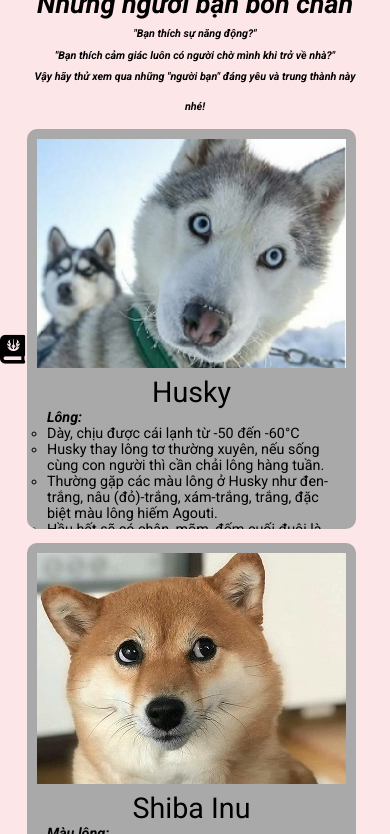
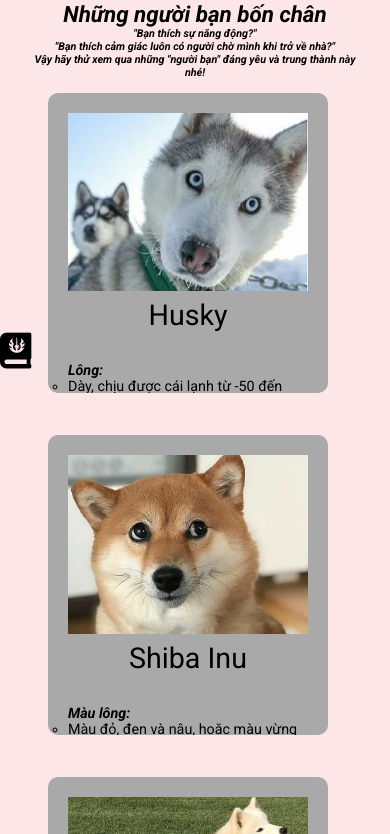
Before and after one commit to holedev/pet-shop, a plain HTML site: page page_Dog.html in a window 390 px wide. Shown: the part 71-905 px from the top of the page. Drawn offline with Linux system fonts and the light colour scheme.

Commit message:
commit fix bug Dog

```diff
--- a/assets/css/pageAboutDog_style.css
+++ b/assets/css/pageAboutDog_style.css
@@ -57,11 +57,8 @@
 }
 
 .main-body-table__icon i {
-    font-size: 3.2rem;
+    font-size: 4rem;
     color: black;
-}
-
-.main-body-table__icon i {
     cursor: pointer;
 }
 
@@ -87,7 +84,7 @@
 }
 
 .main-classify__name > ul > li {
-    padding: 10px;
+    padding: 8px;
     min-width: 120px;
 }
 
@@ -119,17 +116,18 @@
 
 .main-item {
     background-color: darkgray;
-    width: 31%;
-    height: 400px;
+    width: 29%;
+    height: 500px;
     padding: 10px;
-    margin: 1%;
+    margin: 1% 1% 1% 2%;
     border-radius: 10px;
-    overflow-y: auto;
+    overflow: auto;
 }
 
 .main-item__image {
     font-size: 3.2rem;
     text-align: center;
+    padding: 10px 10px 30px 10px;
 }
 
 .main-item__content {
@@ -171,8 +169,13 @@ ul.main-item__content__list {
 }
 
 @media only screen and (max-width: 960px) {
+    .main-title {
+        text-align: center;
+    }
+
     .main-title > h1 {
-        margin-top: 60px;
+        padding-top: 30px;
+        font-size: 3.2rem;
     }
 
     .main {
@@ -185,11 +188,13 @@ ul.main-item__content__list {
         top: 50%;
         left: 0;
         transform: translate(-100%, -50%);
+        transition-duration: 0.5s;
     }
 
     .main-body-table.active .main-body-table__icon,
     .main-body-table.active {
         transform: translate(0, -50%);
+        transition-duration: 0.5s;
     }
 
     .main-body-table__icon {
@@ -198,6 +203,7 @@ ul.main-item__content__list {
         top: 50%;
         right: 0;
         transform: translate(100%, -50%);
+        transition-duration: 1s;
     }
 
     .main-classify__name > ul {
@@ -205,29 +211,9 @@ ul.main-item__content__list {
     }
 
     .main-item {
-        width: 47%;
-        margin: 1%;
-    }
-
-    ::-webkit-scrollbar {
-        display: block;
-        border: 1px;
-        border-radius: 10px;
-        width: 5px;
-        background-color: lightgray;
-    }
-    ::-webkit-scrollbar-track {
-        background: #f1f1f1;
-        border: 1px;
-        border-radius: 5px;
-    }
-    ::-webkit-scrollbar-thumb {
-        background-color: #888;
-        border: 1px;
-        border-radius: 5px;
-    }
-    ::-webkit-scrollbar-thumb:hover {
-        background-color: #555;
+        width: 42%;
+        margin: 3%;
+        height: 300px;
     }
 }
 
@@ -252,9 +238,14 @@ ul.main-item__content__list {
         font-size: 1.4rem;
     }
 
+    .main-body-table__icon i {
+        font-size: 6rem;
+    }
+
     .main-item {
-        width: 96%;
-        margin: 2%;
+        width: 85%;
+        margin: 5% 5% 5% 10%;
+        height: 400px;
     }
 
     .main-end > h4 {
@@ -263,17 +254,24 @@ ul.main-item__content__list {
 }
 
 @media only screen and (max-width: 480px) {
+    .main-title {
+        line-height: normal;
+        margin-left: 10px;
+        margin-right: 10px;
+    }
+
+    .main-title > h1 {
+        padding-top: 20px;
+    }
+
     .main-item {
-        width: 94%;
-        margin: 2%;
+        width: 80%;
+        margin: 4% 4% 8% 8%;
+        height: 350px;
     }
 }
 
 @media only screen and (max-width: 430px) {
-    .main-title {
-        line-height: 30px;
-    }
-
     .main-title > h1 {
         font-size: 3rem;
     }
@@ -286,8 +284,27 @@ ul.main-item__content__list {
         font-size: 1.2rem;
     }
 
+    .main-item {
+        height: 300px;
+    }
+
     .main-end > h4 {
         font-size: 1.2rem;
+    }
+}
+
+@media only screen and (max-width: 390px) {
+    .main-title {
+        margin-left: 5px;
+        margin-right: 5px;
+    }
+
+    .main-title > h1 {
+        font-size: 2.5rem;
+    }
+
+    .main-body-table__icon i {
+        font-size: 4rem;
     }
 }
 
@@ -295,7 +312,6 @@ ul.main-item__content__list {
     .main-title {
         margin-left: 5px;
         margin-right: 5px;
-        line-height: 25px;
     }
 
     .main-classify__name > ul > li > a {
@@ -303,8 +319,7 @@ ul.main-item__content__list {
     }
 
     .main-item {
-        width: 92%;
-        margin: 3%;
+        height: 250px;
     }
 }
 
@@ -321,6 +336,10 @@ ul.main-item__content__list {
         font-size: 1rem;
     }
 
+    .main-item {
+        height: 210px;
+    }
+
     .main-end > h4 {
         font-size: 1rem;
     }
--- a/page_Dog.html
+++ b/page_Dog.html
@@ -100,15 +100,15 @@
                     <div class="main-classify">
                         <div class="main-classify__name">
                             <ul>
-                                <li><a href="#husky">Husky</a></li>
-                                <li><a href="#shiba">Shiba Inu</a></li>
-                                <li><a href="#samoyed">Samoyed</a></li>
-                                <li><a href="#corgi">Corgi</a></li>
-                                <li><a href="#dachshund">Dachshund</a></li>
-                                <li><a href="#chihuahua">Chihuahua</a></li>
-                                <li><a href="#golden">Golden Retriever</a></li>
-                                <li><a href="#phuquoc">Chó Phú Quốc</a></li>
-                                <li><a href="#akita">Akita Inu</a></li>
+                                <li class="main-classify__name-item"><a href="#husky">Husky</a></li>
+                                <li class="main-classify__name-item"><a href="#shiba">Shiba Inu</a></li>
+                                <li class="main-classify__name-item"><a href="#samoyed">Samoyed</a></li>
+                                <li class="main-classify__name-item"><a href="#corgi">Corgi</a></li>
+                                <li class="main-classify__name-item"><a href="#dachshund">Dachshund</a></li>
+                                <li class="main-classify__name-item"><a href="#chihuahua">Chihuahua</a></li>
+                                <li class="main-classify__name-item"><a href="#golden">Golden Retriever</a></li>
+                                <li class="main-classify__name-item"><a href="#phuquoc">Chó Phú Quốc</a></li>
+                                <li class="main-classify__name-item"><a href="#akita">Akita Inu</a></li>
                             </ul>
                         </div>
                     </div>
@@ -688,7 +688,10 @@
         <script>
             const iconMenuDog = $('.main-body-table__icon')
             const listMenuDog = $('.main-body-table')
-
+            const itemClassDogs = $$('.main-item')
+            const itemMenuDogs = $$('.main-classify__name-item')
+            console.log(itemClassDogs[0])
+            console.log(itemMenuDogs)
             var flag = false
 
             // open - close menu list
@@ -702,6 +705,11 @@
                     flag = false
                 }
             }
+
+            // scroll khoảng cách
+            function () {
+
+            }
         </script>
     </body>
 </html>
```
